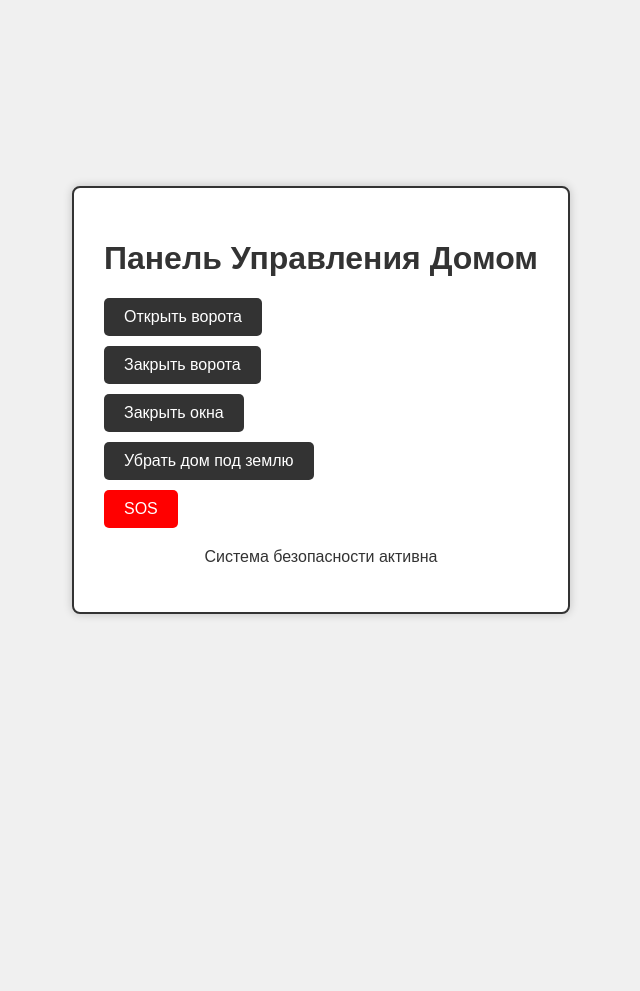
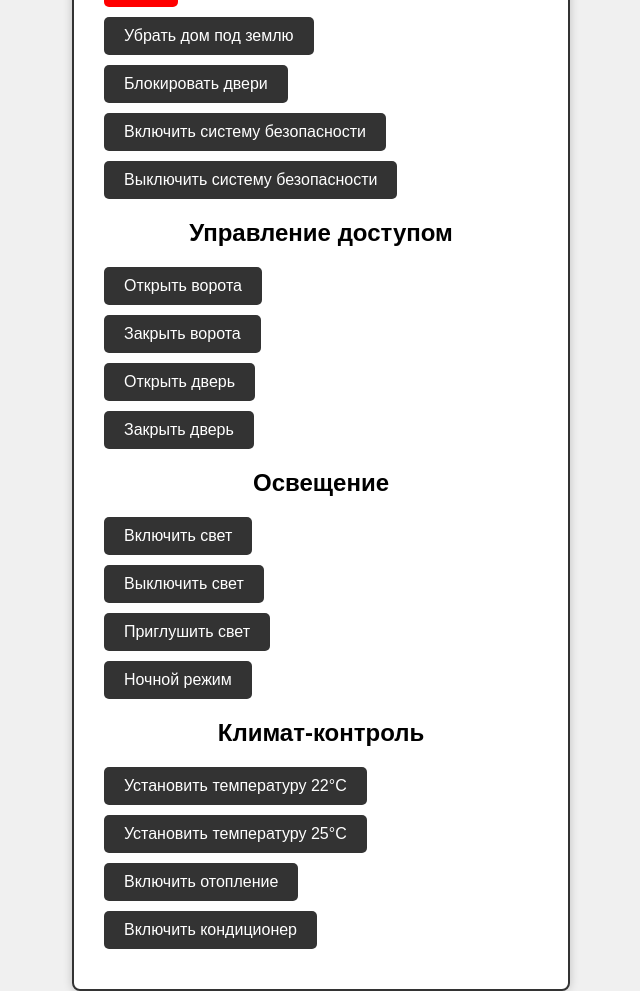
Before and after one commit to maksimplay1015/panel, a plain HTML site: page static/index.html in a window 1280 px wide. Shown: the whole page, without its empty margins (319-959 px from the left). Before the commit the page ends 800 px from the top, so only its background shows below. Drawn offline with Linux system fonts and the light colour scheme.

Commit message:
Update index.html

```diff
--- a/static/index.html
+++ b/static/index.html
@@ -10,12 +10,35 @@
 
 <div class="panel">
     <h1>Панель Управления Домом</h1>
-    <button class="control-button" onclick="sendCommand('open_gate')">Открыть ворота</button>
-    <button class="control-button" onclick="sendCommand('close_gate')">Закрыть ворота</button>
-    <button class="control-button" onclick="sendCommand('close_windows')">Закрыть окна</button>
-    <button class="control-button" onclick="sendCommand('lower_house')">Убрать дом под землю</button>
-    <button class="sos-button control-button" onclick="sendCommand('sos')">SOS</button>
-    <p class="status" id="status">Система безопасности активна</p>
+    <!-- Безопасность -->
+<h2>Безопасность</h2>
+<button class="control-button sos-button" onclick="sendCommand('sos')">SOS</button>
+<button class="control-button" onclick="sendCommand('lower_house')">Убрать дом под землю</button>
+<button class="control-button" onclick="sendCommand('lock_doors')">Блокировать двери</button>
+<button class="control-button" onclick="sendCommand('arm_security')">Включить систему безопасности</button>
+<button class="control-button" onclick="sendCommand('disarm_security')">Выключить систему безопасности</button>
+
+<!-- Управление доступом -->
+<h2>Управление доступом</h2>
+<button class="control-button" onclick="sendCommand('open_gate')">Открыть ворота</button>
+<button class="control-button" onclick="sendCommand('close_gate')">Закрыть ворота</button>
+<button class="control-button" onclick="sendCommand('open_door')">Открыть дверь</button>
+<button class="control-button" onclick="sendCommand('close_door')">Закрыть дверь</button>
+
+<!-- Освещение -->
+<h2>Освещение</h2>
+<button class="control-button" onclick="sendCommand('lights_on')">Включить свет</button>
+<button class="control-button" onclick="sendCommand('lights_off')">Выключить свет</button>
+<button class="control-button" onclick="sendCommand('dim_lights')">Приглушить свет</button>
+<button class="control-button" onclick="sendCommand('night_mode')">Ночной режим</button>
+
+<!-- Климат-контроль -->
+<h2>Климат-контроль</h2>
+<button class="control-button" onclick="sendCommand('set_temp_22')">Установить температуру 22°C</button>
+<button class="control-button" onclick="sendCommand('set_temp_25')">Установить температуру 25°C</button>
+<button class="control-button" onclick="sendCommand('turn_on_heating')">Включить отопление</button>
+<button class="control-button" onclick="sendCommand('turn_on_ac')">Включить кондиционер</button>
+
 </div>
 
 <script src="script.js"></script>
```
